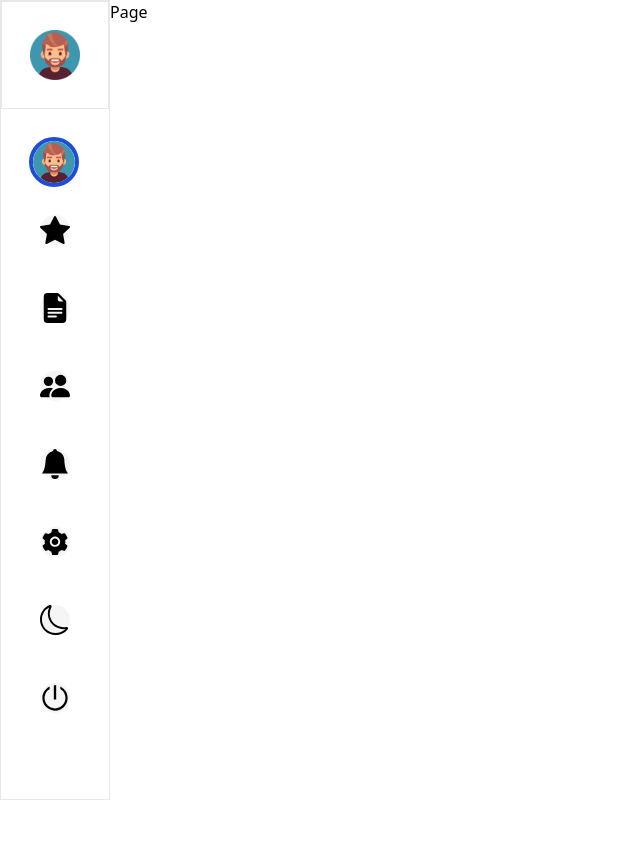
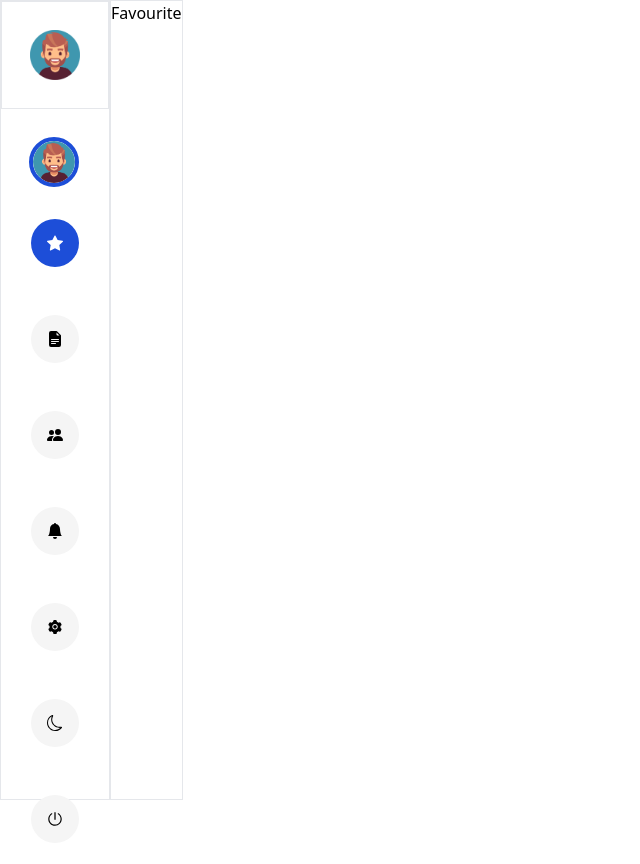
Before and after one commit to imnhaphuong/TellMe, a React (Create React App) app in the folder frontend/: page / in a window 1280 px wide. Shown: the top 864 px of the page, without its empty margins (0-640 px from the left). Before the commit the page ends 800 px from the top, so only its background shows below. Built offline with nearby package versions, Linux system fonts and the light colour scheme; the HTML template or start-up script is replaced by a standard one.

Commit message:
completed Sidebar UI

```diff
--- a/frontend/src/containers/shared/Sidebar/sidebar.jsx
+++ b/frontend/src/containers/shared/Sidebar/sidebar.jsx
@@ -1,33 +1,36 @@
 import { BsStarFill, BsFileEarmarkTextFill, BsPeopleFill, BsFillBellFill, BsMoon } from "react-icons/bs";
 import { AiFillSetting, AiOutlinePoweroff } from "react-icons/ai";
+import { memo, useState } from "react";
 
 const Sidebar = () => {
-    const Menus = [
-        { title: "Status", icon: <BsStarFill /> },
-        { title: "Favourite", icon: <BsFileEarmarkTextFill /> },
-        { title: "Contact", icon: <BsPeopleFill /> },
-        { title: "Notification", icon: <BsFillBellFill /> },
-        { title: "Settings", icon: <AiFillSetting /> },
-        { title: "Change Mode", icon: <BsMoon /> },
-        { title: "Signout", icon: <AiOutlinePoweroff /> },
+    const [current, setCurrent] = useState(0);
+    const menus = [
+        { title: "Favourite", icon: <BsStarFill />, page: <span>Favourite</span>, selectedIcon: <BsStarFill className="fill-white" /> },
+        { title: "Documents", icon: <BsFileEarmarkTextFill />, page: <span>Documents</span>, selectedIcon: <BsFileEarmarkTextFill className="fill-white" /> },
+        { title: "Contact", icon: <BsPeopleFill />, page: <span>Contact</span>, selectedIcon: <BsPeopleFill className="fill-white" /> },
+        { title: "Notification", icon: <BsFillBellFill />, page: <span>Notification</span>, selectedIcon: <BsFillBellFill className="fill-white" /> },
+        { title: "Settings", icon: <AiFillSetting />, page: <span>Settings</span>, selectedIcon: <AiFillSetting className="fill-white" /> },
+        { title: "Change Mode", icon: <BsMoon />, page: <span>Change Mode</span>, selectedIcon: <BsMoon className="fill-white" /> },
+        { title: "Signout", icon: <AiOutlinePoweroff />, page: <span>Signout</span>, selectedIcon: <AiOutlinePoweroff className="fill-white" /> },
     ]
     return (
-        <div class="flex">
-            <div class="h-screen border">
-                <div class="p-7 border">
+        <div className="flex">
+            <div className="h-screen border">
+                <div className="p-7 border">
                     <img src={require('../../../asset/image/avatar.jpg')} width="50" height="50" />
                 </div>
-                <div class="p-7 ">
+                <div className="p-7 ">
                     <div>
-                        <img src={require('../../../asset/image/avatar.jpg')} width="50" height="50" class="border-4 border-blue-700 rounded-full" />
+                        <img src={require('../../../asset/image/avatar.jpg')} width="50" height="50" className="border-4 border-blue-700 rounded-full" />
                     </div>
-                    <div class="pt-7 flex items-center flex flex-col space-y-12 text-3xl ">
-                        {Menus.map((menu, index) => (
+                    <div className="pt-8 flex items-center flex flex-col space-y-12">
+                        {menus.map((menu, index) => (
                             <>
-                                <div key={index}>
-                                    <div class="bg-light-gray rounded-full hover/item:bg-dark-gray" onClick={()=> {
+                                <div key={index} className={`rounded-full hover/item:bg-dark-gray p-4 cursor-pointer ${current === index ? "bg-blue-700" : "bg-light-gray"}`} onClick={() => {
+                                    setCurrent(index)
+                                }}>
+                                    <div >{current === index ? menu.selectedIcon : menu.icon}</div>
 
-                                    }}>{menu.icon}</div>
                                 </div>
                             </>
                         )
@@ -35,11 +38,10 @@ const Sidebar = () => {
                     </div>
                 </div>
             </div >
-            <div>
-                <h1>Page</h1>
+            <div className="h-screen border">
+                {menus[current].page}
             </div>
         </div>
-
     )
 }
-export default Sidebar;
+export default memo(Sidebar);
```
